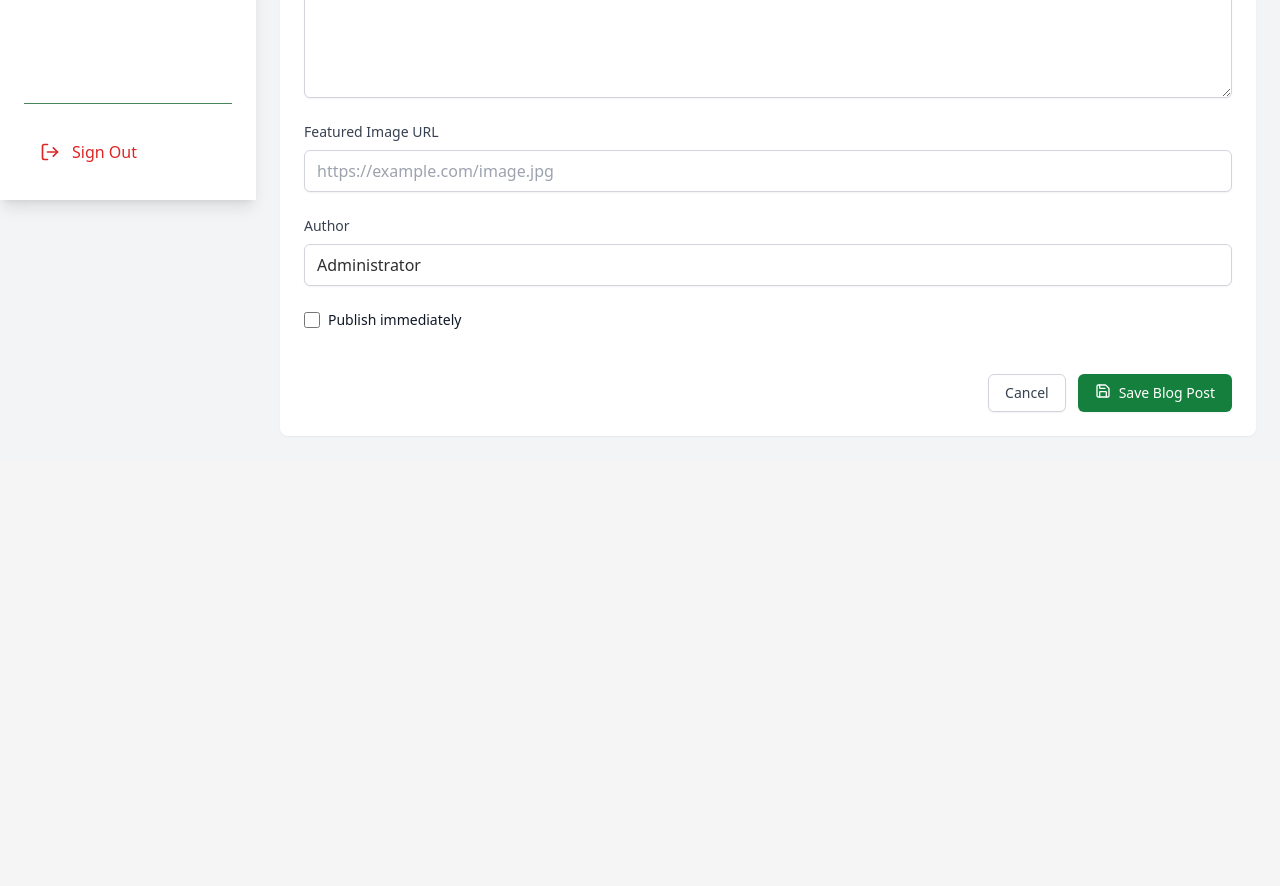
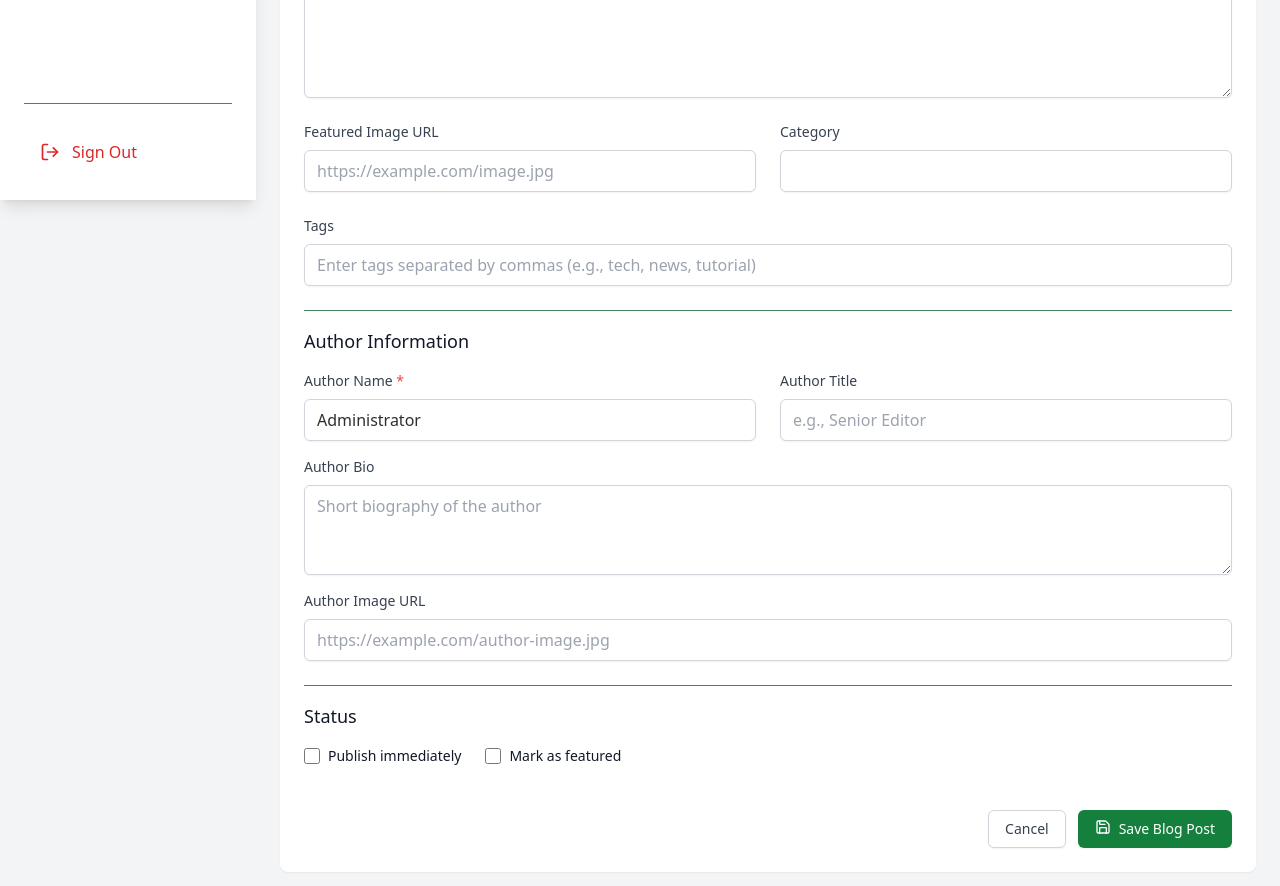
Before and after one commit to salmankavanur/Islamic-Dawa-Academy, a Next.js app: page /admin/blog/new in a window 1280 px wide. Shown: the part 600-1486 px from the top of the page. Before the commit the page ends 1060 px from the top, so only its background shows below. Built offline with nearby package versions, Linux system fonts and the light colour scheme; no server answers.

Commit message:
blog fixes

```diff
--- a/src/app/admin/blog/new/page.tsx
+++ b/src/app/admin/blog/new/page.tsx
@@ -12,8 +12,14 @@ export default function NewBlogPostPage() {
     slug: '',
     content: '',
     excerpt: '',
-    featuredImage: '',
+    image: '',
+    category: '',
+    tags: '',
     author: 'Administrator',
+    authorTitle: '',
+    authorBio: '',
+    authorImage: '',
+    featured: false,
     published: false,
   });
   const [loading, setLoading] = useState(false);
@@ -22,7 +28,6 @@ export default function NewBlogPostPage() {
   const handleChange = (e: React.ChangeEvent<HTMLInputElement | HTMLTextAreaElement | HTMLSelectElement>) => {
     const { name, value, type } = e.target;
 
-    // Generate slug from title
     if (name === 'title') {
       const slug = value
         .toLowerCase()
@@ -33,6 +38,11 @@ export default function NewBlogPostPage() {
         ...formData,
         title: value,
         slug,
+      });
+    } else if (name === 'tags') {
+      setFormData({
+        ...formData,
+        tags: value,
       });
     } else {
       setFormData({
@@ -51,7 +61,6 @@ export default function NewBlogPostPage() {
       setLoading(true);
       setError(null);
 
-      // Validate form data
       if (!formData.title.trim()) {
         throw new Error('Title is required');
       }
@@ -60,7 +69,16 @@ export default function NewBlogPostPage() {
         throw new Error('Content is required');
       }
 
-      // Create new blog post
+      if (!formData.author.trim()) {
+        throw new Error('Author is required');
+      }
+
+      // Convert tags string to array
+      const tagsArray = formData.tags
+        .split(',')
+        .map(tag => tag.trim())
+        .filter(tag => tag.length > 0);
+
       const response = await fetch('/api/admin/blog', {
         method: 'POST',
         headers: {
@@ -68,16 +86,16 @@ export default function NewBlogPostPage() {
         },
         body: JSON.stringify({
           ...formData,
+          tags: tagsArray,
           date: new Date().toISOString(),
         }),
       });
 
       if (!response.ok) {
         const errorData = await response.json();
-        throw new Error(errorData.message || 'Failed to create blog post');
+        throw new Error(errorData.error || 'Failed to create blog post');
       }
 
-      // Redirect to blog management page
       router.push('/admin/blog');
     } catch (err) {
       console.error('Error creating blog post:', err);
@@ -108,6 +126,7 @@ export default function NewBlogPostPage() {
 
       <div className="bg-white rounded-lg shadow-sm overflow-hidden">
         <form onSubmit={handleSubmit} className="p-6 space-y-6">
+          {/* Title and Slug */}
           <div className="grid grid-cols-1 gap-6 md:grid-cols-2">
             <div className="space-y-2">
               <label htmlFor="title" className="block text-sm font-medium text-gray-700">
@@ -141,6 +160,7 @@ export default function NewBlogPostPage() {
             </div>
           </div>
 
+          {/* Excerpt */}
           <div className="space-y-2">
             <label htmlFor="excerpt" className="block text-sm font-medium text-gray-700">
               Excerpt
@@ -152,10 +172,11 @@ export default function NewBlogPostPage() {
               onChange={handleChange}
               rows={3}
               className="mt-1 block w-full px-3 py-2 border border-gray-300 rounded-md shadow-sm focus:outline-none focus:ring-green-500 focus:border-green-500"
-              placeholder="Brief summary of the blog post (optional)"
+              placeholder="Brief summary of the blog post"
             />
           </div>
 
+          {/* Content */}
           <div className="space-y-2">
             <label htmlFor="content" className="block text-sm font-medium text-gray-700">
               Content <span className="text-red-500">*</span>
@@ -171,15 +192,17 @@ export default function NewBlogPostPage() {
             />
           </div>
 
+          {/* Image and Category */}
+          <div className="grid grid-cols-1 gap-6 md:grid-cols-2">
             <div className="space-y-2">
-            <label htmlFor="featuredImage" className="block text-sm font-medium text-gray-700">
+              <label htmlFor="image" className="block text-sm font-medium text-gray-700">
                 Featured Image URL
               </label>
               <input
                 type="url"
-              id="featuredImage"
-              name="featuredImage"
-              value={formData.featuredImage}
+                id="image"
+                name="image"
+                value={formData.image}
                 onChange={handleChange}
                 className="mt-1 block w-full px-3 py-2 border border-gray-300 rounded-md shadow-sm focus:outline-none focus:ring-green-500 focus:border-green-500"
                 placeholder="https://example.com/image.jpg"
@@ -187,8 +210,44 @@ export default function NewBlogPostPage() {
             </div>
 
             <div className="space-y-2">
+              <label htmlFor="category" className="block text-sm font-medium text-gray-700">
+                Category
+              </label>
+              <input
+                type="text"
+                id="category"
+                name="category"
+                value={formData.category}
+                onChange={handleChange}
+                className="mt-1 block w-full px-3 py-2 border border-gray-300 rounded-md shadow-sm focus:outline-none focus:ring-green-500 focus:border-green-500"
+              />
+            </div>
+          </div>
+
+          {/* Tags */}
+          <div className="space-y-2">
+            <label htmlFor="tags" className="block text-sm font-medium text-gray-700">
+              Tags
+            </label>
+            <input
+              type="text"
+              id="tags"
+              name="tags"
+              value={formData.tags}
+              onChange={handleChange}
+              className="mt-1 block w-full px-3 py-2 border border-gray-300 rounded-md shadow-sm focus:outline-none focus:ring-green-500 focus:border-green-500"
+              placeholder="Enter tags separated by commas (e.g., tech, news, tutorial)"
+            />
+          </div>
+
+          {/* Author Information */}
+          <div className="space-y-4 border-t pt-4">
+            <h3 className="text-lg font-medium text-gray-900">Author Information</h3>
+
+            <div className="grid grid-cols-1 gap-6 md:grid-cols-2">
+              <div className="space-y-2">
                 <label htmlFor="author" className="block text-sm font-medium text-gray-700">
-              Author
+                  Author Name <span className="text-red-500">*</span>
                 </label>
                 <input
                   type="text"
@@ -196,17 +255,69 @@ export default function NewBlogPostPage() {
                   name="author"
                   value={formData.author}
                   onChange={handleChange}
+                  required
                   className="mt-1 block w-full px-3 py-2 border border-gray-300 rounded-md shadow-sm focus:outline-none focus:ring-green-500 focus:border-green-500"
                 />
               </div>
 
+              <div className="space-y-2">
+                <label htmlFor="authorTitle" className="block text-sm font-medium text-gray-700">
+                  Author Title
+                </label>
+                <input
+                  type="text"
+                  id="authorTitle"
+                  name="authorTitle"
+                  value={formData.authorTitle}
+                  onChange={handleChange}
+                  className="mt-1 block w-full px-3 py-2 border border-gray-300 rounded-md shadow-sm focus:outline-none focus:ring-green-500 focus:border-green-500"
+                  placeholder="e.g., Senior Editor"
+                />
+              </div>
+            </div>
+
+            <div className="space-y-2">
+              <label htmlFor="authorBio" className="block text-sm font-medium text-gray-700">
+                Author Bio
+              </label>
+              <textarea
+                id="authorBio"
+                name="authorBio"
+                value={formData.authorBio}
+                onChange={handleChange}
+                rows={3}
+                className="mt-1 block w-full px-3 py-2 border border-gray-300 rounded-md shadow-sm focus:outline-none focus:ring-green-500 focus:border-green-500"
+                placeholder="Short biography of the author"
+              />
+            </div>
+
+            <div className="space-y-2">
+              <label htmlFor="authorImage" className="block text-sm font-medium text-gray-700">
+                Author Image URL
+              </label>
+              <input
+                type="url"
+                id="authorImage"
+                name="authorImage"
+                value={formData.authorImage}
+                onChange={handleChange}
+                className="mt-1 block w-full px-3 py-2 border border-gray-300 rounded-md shadow-sm focus:outline-none focus:ring-green-500 focus:border-green-500"
+                placeholder="https://example.com/author-image.jpg"
+              />
+            </div>
+          </div>
+
+          {/* Status Options */}
+          <div className="space-y-4 border-t pt-4">
+            <h3 className="text-lg font-medium text-gray-900">Status</h3>
+            <div className="flex space-x-6">
               <div className="flex items-center">
                 <input
                   type="checkbox"
                   id="published"
                   name="published"
-              checked={formData.published as boolean}
-              onChange={(e) => setFormData({...formData, published: e.target.checked})}
+                  checked={formData.published}
+                  onChange={handleChange}
                   className="h-4 w-4 text-green-600 focus:ring-green-500 border-gray-300 rounded"
                 />
                 <label htmlFor="published" className="ml-2 block text-sm text-gray-900">
@@ -214,6 +325,23 @@ export default function NewBlogPostPage() {
                 </label>
               </div>
 
+              <div className="flex items-center">
+                <input
+                  type="checkbox"
+                  id="featured"
+                  name="featured"
+                  checked={formData.featured}
+                  onChange={handleChange}
+                  className="h-4 w-4 text-green-600 focus:ring-green-500 border-gray-300 rounded"
+                />
+                <label htmlFor="featured" className="ml-2 block text-sm text-gray-900">
+                  Mark as featured
+                </label>
+              </div>
+            </div>
+          </div>
+
+          {/* Submit Buttons */}
           <div className="flex justify-end pt-5">
             <Link
               href="/admin/blog"
--- a/src/app/blog/page.tsx
+++ b/src/app/blog/page.tsx
@@ -3,56 +3,55 @@ import Header from "@/components/Header";
 import Footer from "@/components/Footer";
 import Link from "next/link";
 import { Button } from "@/components/ui/button";
-import blogPostsStatic from "@/data/blogData"; // Import static dummy data
+import blogPostsStatic from "@/data/blogData";
 
 export const metadata: Metadata = {
   title: "Blog | Islamic Da'wa Academy",
-  description: "Explore articles, insights, and educational content from the Islamic Da'wa Academy covering Islamic studies, Quranic sciences, and contemporary issues.",
+  description: "Explore articles, insights, and educational content from the Islamic Da'wa Academy.",
 };
 
 async function fetchBlogPosts() {
   try {
-    const res = await fetch(`${process.env.NEXT_PUBLIC_BASE_URL}/api/admin/blog?published=true`, {
-      cache: 'no-store', // Ensure fresh data on each load
-    });
+    const baseUrl = process.env.NEXT_PUBLIC_BASE_URL || 'http://localhost:3000';
+    const url = `${baseUrl}/api/admin/blog?published=true`;
+    console.log('Fetching from:', url);
+    const res = await fetch(url, { cache: 'no-store' });
 
     if (!res.ok) {
-      throw new Error('Failed to fetch blog posts');
+      throw new Error(`Failed to fetch blog posts: ${res.status} ${res.statusText}`);
     }
 
     const data = await res.json();
-    return data.posts; // Return posts array from API response
+    console.log('API Response:', data);
+    return data.posts || [];
   } catch (error) {
     console.error('Error fetching blog posts from MongoDB:', error);
-    return []; // Return empty array on error
+    return [];
   }
 }
 
 export default async function BlogPage() {
-  // Fetch posts from MongoDB
   const blogPostsDb = await fetchBlogPosts();
+  console.log('Database Posts:', blogPostsDb);
 
-  // Use database posts if available and not empty; otherwise, fall back to static data
   const blogPosts = blogPostsDb.length > 0 ? blogPostsDb : blogPostsStatic;
+  console.log('Final Posts Used:', blogPosts);
 
-  // Filter featured posts from the final dataset
   const featuredPosts = blogPosts.filter((post: any) => post.featured);
 
   return (
     <>
       <Header />
       <main>
-        {/* Hero Section */}
         <div className="bg-green-900 text-white py-20">
           <div className="container mx-auto px-4 text-center">
             <h1 className="text-4xl font-bold mb-4">Islamic Da'wa Academy Blog</h1>
             <p className="text-lg text-green-100 max-w-3xl mx-auto">
-              Insights, articles, and educational content from our scholars and educators on Islamic knowledge, education, and contemporary issues.
+              Insights, articles, and educational content from our scholars and educators.
             </p>
           </div>
         </div>
 
-        {/* Featured Posts */}
         <section className="py-16 bg-green-50">
           <div className="container mx-auto px-4">
             <h2 className="text-3xl font-bold text-center text-gray-900 mb-12">Featured Articles</h2>
@@ -61,11 +60,7 @@ export default async function BlogPage() {
                 {featuredPosts.map((post: any) => (
                   <div key={post._id || post.id} className="bg-white rounded-lg shadow-md overflow-hidden flex flex-col h-full">
                     <div className="h-64 relative">
-                      <img
-                        src={post.image}
-                        alt={post.title}
-                        className="w-full h-full object-cover"
-                      />
+                      <img src={post.image} alt={post.title} className="w-full h-full object-cover" />
                       <div className="absolute top-4 left-4 bg-green-600 text-white text-xs font-semibold px-3 py-1 rounded-full z-10">
                         {post.category}
                       </div>
@@ -92,12 +87,13 @@ export default async function BlogPage() {
                 ))}
               </div>
             ) : (
-              <p className="text-center text-gray-600">No featured posts available.</p>
+              <p className="text-center text-gray-600">
+                No featured posts available. {blogPostsDb.length === 0 ? "Showing static data." : "Check your database."}
+              </p>
             )}
           </div>
         </section>
 
-        {/* All Blog Posts */}
         <section className="py-16">
           <div className="container mx-auto px-4">
             <h2 className="text-3xl font-bold text-center text-gray-900 mb-12">All Articles</h2>
@@ -106,11 +102,7 @@ export default async function BlogPage() {
                 {blogPosts.map((post: any) => (
                   <div key={post._id || post.id} className="bg-white rounded-lg shadow-md overflow-hidden flex flex-col h-full">
                     <div className="h-48 relative">
-                      <img
-                        src={post.image}
-                        alt={post.title}
-                        className="w-full h-full object-cover"
-                      />
+                      <img src={post.image} alt={post.title} className="w-full h-full object-cover" />
                       <div className="absolute top-4 left-4 bg-green-600 text-white text-xs font-semibold px-3 py-1 rounded-full z-10">
                         {post.category}
                       </div>
@@ -128,12 +120,12 @@ export default async function BlogPage() {
                       </div>
                       <p className="text-gray-600 mb-6 flex-grow line-clamp-3">{post.excerpt}</p>
                       <div className="flex flex-wrap gap-2 mb-4">
-                        {post.tags.slice(0, 2).map((tag: string, index: number) => (
+                        {post.tags?.slice(0, 2).map((tag: string, index: number) => (
                           <span key={index} className="text-xs text-gray-500 border border-gray-200 rounded-full px-3 py-1">
                             {tag}
                           </span>
                         ))}
-                        {post.tags.length > 2 && (
+                        {post.tags?.length > 2 && (
                           <span className="text-xs text-gray-500 rounded-full px-2">+{post.tags.length - 2} more</span>
                         )}
                       </div>
@@ -149,17 +141,16 @@ export default async function BlogPage() {
                 ))}
               </div>
             ) : (
-              <p className="text-center text-gray-600">No blog posts available.</p>
+              <p className="text-center text-gray-600">No blog posts available in database or static data.</p>
             )}
           </div>
         </section>
 
-        {/* Subscribe CTA */}
         <section className="py-16 bg-green-50">
           <div className="container mx-auto px-4 text-center">
             <h2 className="text-3xl font-bold text-gray-900 mb-6">Stay Updated</h2>
             <p className="text-lg text-gray-600 max-w-2xl mx-auto mb-8">
-              Subscribe to our newsletter to receive the latest articles, news, and updates from Islamic Da'wa Academy.
+              Subscribe to our newsletter for the latest articles and updates.
             </p>
             <div className="max-w-md mx-auto">
               <form className="flex flex-col sm:flex-row gap-4">
```
Also changed, not shown: src/app/blog/[slug]/page.tsx (+52 -45 lines). Lines whose indentation alone changed are shown as unchanged.
